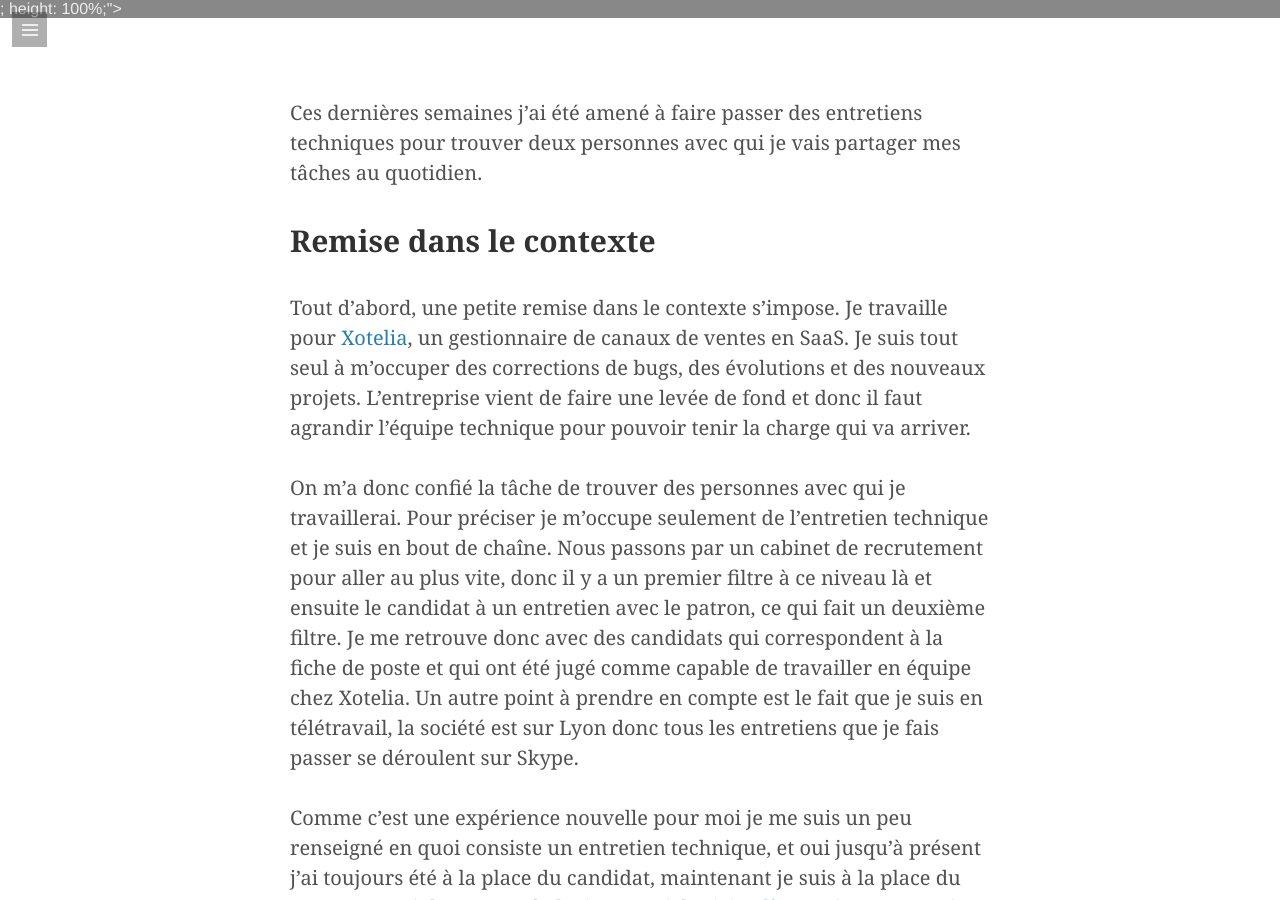
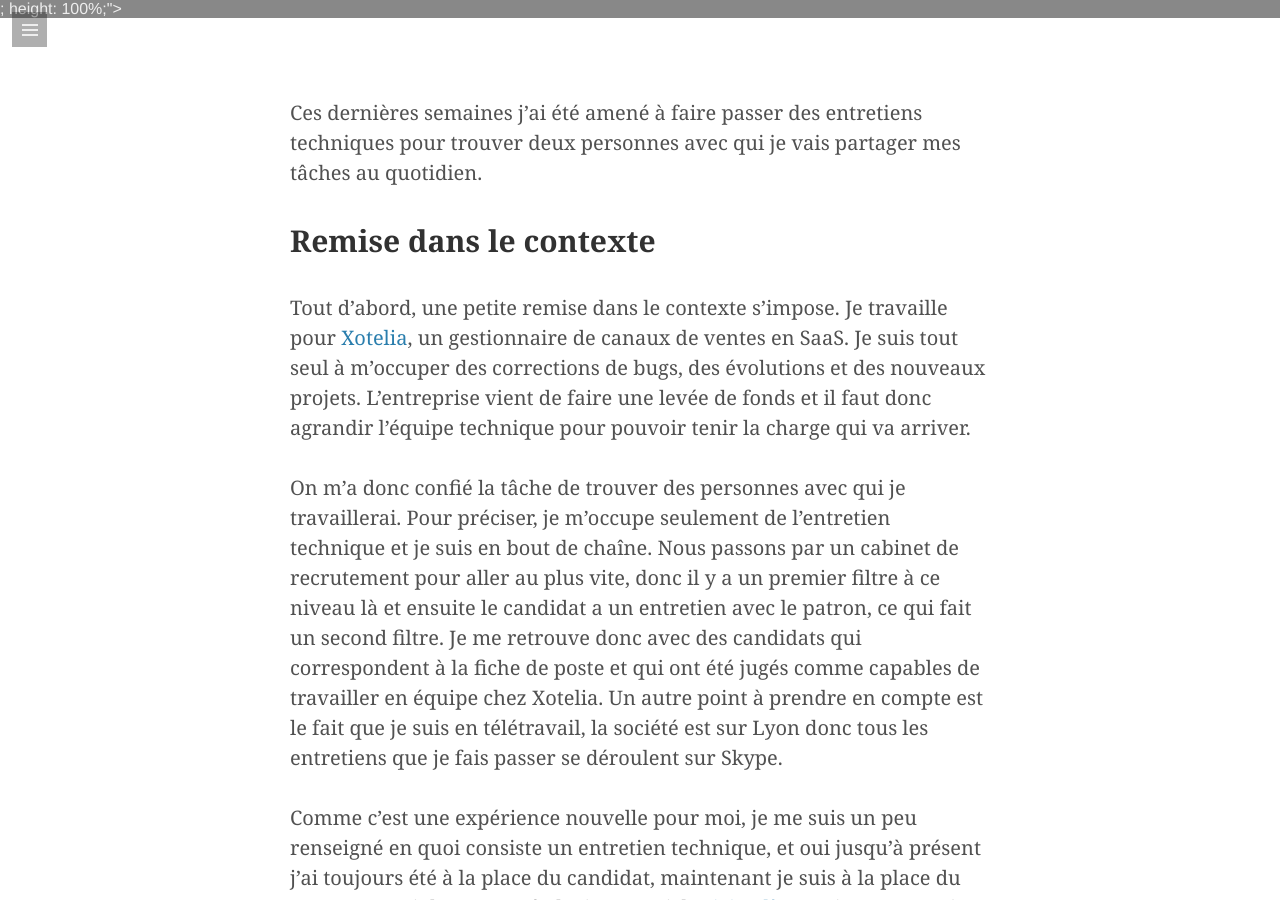
Before and after one commit to luxifer/luxifer.github.io, a Jekyll site: the page built from _posts/2015-02-27-retours-experience-recrutement.md, in a window 1280 px wide and 900 px high. Built offline with Jekyll 4.4.1, drawn with Linux system fonts in a browser that asks for light colours; some web fonts are replaced; Markdown is read by kramdown in place of the engine named in the settings; a script that is not in the unit is left out; comment, search, counter and statistics services are not loaded; some of the changed text lies outside the part shown.

Commit message:
Update 2015-02-27-retours-experience-recrutement.md

```diff
--- a/_posts/2015-02-27-retours-experience-recrutement.md
+++ b/_posts/2015-02-27-retours-experience-recrutement.md
@@ -15,13 +15,15 @@ Ces dernières semaines j'ai été amené à faire passer des entretiens techniq
 
 ## Remise dans le contexte
 
-Tout d'abord, une petite remise dans le contexte s'impose. Je travaille pour [Xotelia](http://www.xotelia.com/), un gestionnaire de canaux de ventes en SaaS. Je suis tout seul à m'occuper des corrections de bugs, des évolutions et des nouveaux projets. L'entreprise vient de faire une levée de fond et donc il faut agrandir l'équipe technique pour pouvoir tenir la charge qui va arriver.
+Tout d'abord, une petite remise dans le contexte s'impose. Je travaille pour [Xotelia](http://www.xotelia.com/), un gestionnaire de canaux de ventes en SaaS. Je suis tout seul à m'occuper des corrections de bugs, des évolutions et des nouveaux projets. L'entreprise vient de faire une levée de fonds et il faut donc agrandir l'équipe technique pour pouvoir tenir la charge qui va arriver.
 
-On m'a donc confié la tâche de trouver des personnes avec qui je travaillerai. Pour préciser je m'occupe seulement de l'entretien technique et je suis en bout de chaîne. Nous passons par un cabinet de recrutement pour aller au plus vite, donc il y a un premier filtre à ce niveau là et ensuite le candidat à un entretien avec le patron, ce qui fait un deuxième filtre. Je me retrouve donc avec des candidats qui correspondent à la fiche de poste et qui ont été jugé comme capable de travailler en équipe chez Xotelia. Un autre point à prendre en compte est le fait que je suis en télétravail, la société est sur Lyon donc tous les entretiens que je fais passer se déroulent sur Skype.
+On m'a donc confié la tâche de trouver des personnes avec qui je travaillerai. Pour préciser, je m'occupe seulement de l'entretien technique et je suis en bout de chaîne. Nous passons par un cabinet de recrutement pour aller au plus vite, donc il y a un premier filtre à ce niveau là et ensuite le candidat a un entretien avec le patron, ce qui fait un second filtre. Je me retrouve donc avec des candidats qui correspondent à la fiche de poste et qui ont été jugés comme capables de travailler en équipe chez Xotelia. Un autre point à prendre en compte est le fait que je suis en télétravail, la société est sur Lyon donc tous les entretiens que je fais passer se déroulent sur Skype.
 
-Comme c'est une expérience nouvelle pour moi je me suis un peu renseigné en quoi consiste un entretien technique, et oui jusqu'à présent j'ai toujours été à la place du candidat, maintenant je suis à la place du recruteur. J'ai donc trouvé plusieurs articles [ici](http://reprogramming.com/hiring-programmers/) et [là](http://www.nicolasbize.com/blog/how-i-ended-up-conducting-the-most-successful-technical-interviews-with-a-single-question/). Je sais comment je suis, je veux travailler avec des gens comme moi, mais il me fallait définir les critères qui me définissent pour trouver quelqu'un comme moi.
+Comme c'est une expérience nouvelle pour moi, je me suis un peu renseigné en quoi consiste un entretien technique, et oui jusqu'à présent j'ai toujours été à la place du candidat, maintenant je suis à la place du recruteur. J'ai donc trouvé plusieurs articles [ici](http://reprogramming.com/hiring-programmers/) et [là](http://www.nicolasbize.com/blog/how-i-ended-up-conducting-the-most-successful-technical-interviews-with-a-single-question/). Je sais comment je suis, je veux travailler avec des gens comme moi, mais il me fallait définir les critères qui me définissent pour trouver quelqu'un comme moi.
 
-En lisant ces deux articles je me suis rendu compte qu'au final c'était assez simple, il me fallait quelqu'un de motivé, mais surtout de passionné. Quelqu'un pour qui le jour où il compilé son premier programme des lumières se sont allumées dans ses yeux et il l'a montré à tout le monde. Même si ce programme ne faisait qu'afficher `Hello, World!` dans la console.
+En lisant ces deux articles, je me suis rendu compte qu'au final c'était assez simple. Il me fallait quelqu'un de motivé, mais surtout de passionné.
+
+Quelqu'un qui a vu des lumières s'allumer dans ses yeux le jour où il a compilé son premier programme et qui a voulu le montrer à tout le monde. Même si ce programme ne faisait qu'afficher `Hello, World!` dans la console.
 
 ## Déroulement de l'entretien prévu
 
```
Also changed, not shown: other parts of _posts/2015-02-27-retours-experience-recrutement.md (+5 -5 lines).
